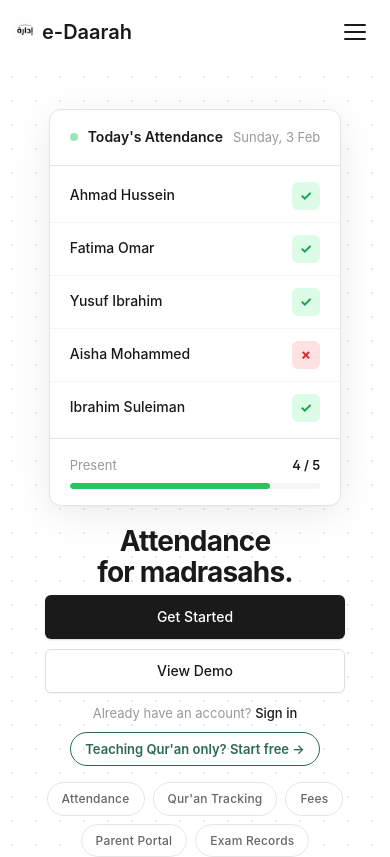
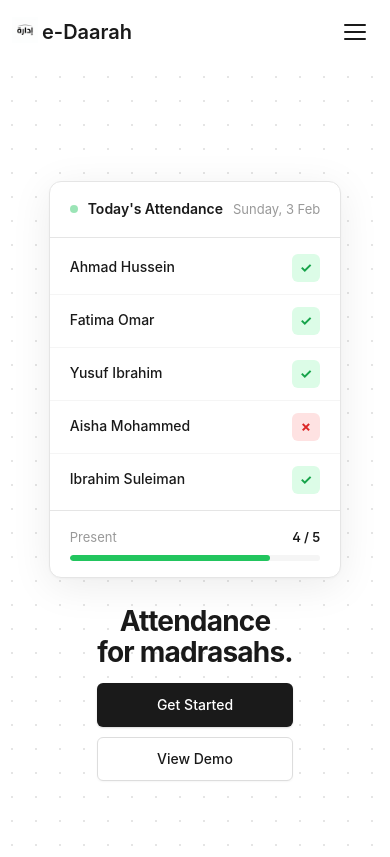
Before and after one commit to aoalaka/e-daarah, a React (Vite) app in the folder frontend/: page / in a window 390 px wide. Shown: the top 857 px of the page. Built offline with nearby package versions, Linux system fonts and the light colour scheme; no server answers.

Commit message:
ui: simplify mobile hero — animation card + title + CTAs only
Hide subtitle, sign-in link, Qur'an link, and feature chips on mobile
to keep the hero clean and focused on the animated card and two CTAs.

Co-Authored-By: Claude Opus 4.6 <noreply@anthropic.com>

```diff
--- a/frontend/src/pages/Landing.css
+++ b/frontend/src/pages/Landing.css
@@ -1698,7 +1698,7 @@
   }
 
   .hero {
-    padding: 16px 20px 24px;
+    padding: 20px 20px 32px;
     min-height: 100svh;
     display: flex;
     align-items: center;
@@ -1719,7 +1719,7 @@
   .hero-title {
     font-size: 28px;
     letter-spacing: -0.8px;
-    margin-bottom: 8px;
+    margin-bottom: 16px;
   }
 
   .hero-subtitle {
@@ -1737,31 +1737,19 @@
     padding: 12px 20px;
   }
 
-  .hero-signin {
-    font-size: 13px;
-    margin-top: 10px;
-  }
-
-  .hero-quran-link {
-    margin-top: 8px;
-  }
-
-  .hero-quran-link a {
-    font-size: 13px;
-    padding: 6px 14px;
-  }
-
+  .hero-signin,
+  .hero-quran-link,
   .hero-chips {
-    margin-top: 16px;
-  }
-
-  /* Animated card centred, scaled to fit above CTAs */
+    display: none;
+  }
+
+  /* Animated card centred above CTAs */
   .hero-visual {
     order: 1;
     max-width: 100%;
-    margin: 0 auto 20px;
-    transform: scale(0.82);
-    transform-origin: top center;
+    margin: 0 auto 28px;
+    transform: scale(0.85);
+    transform-origin: center center;
   }
 
   .hero-visual .hero-badge {
```
